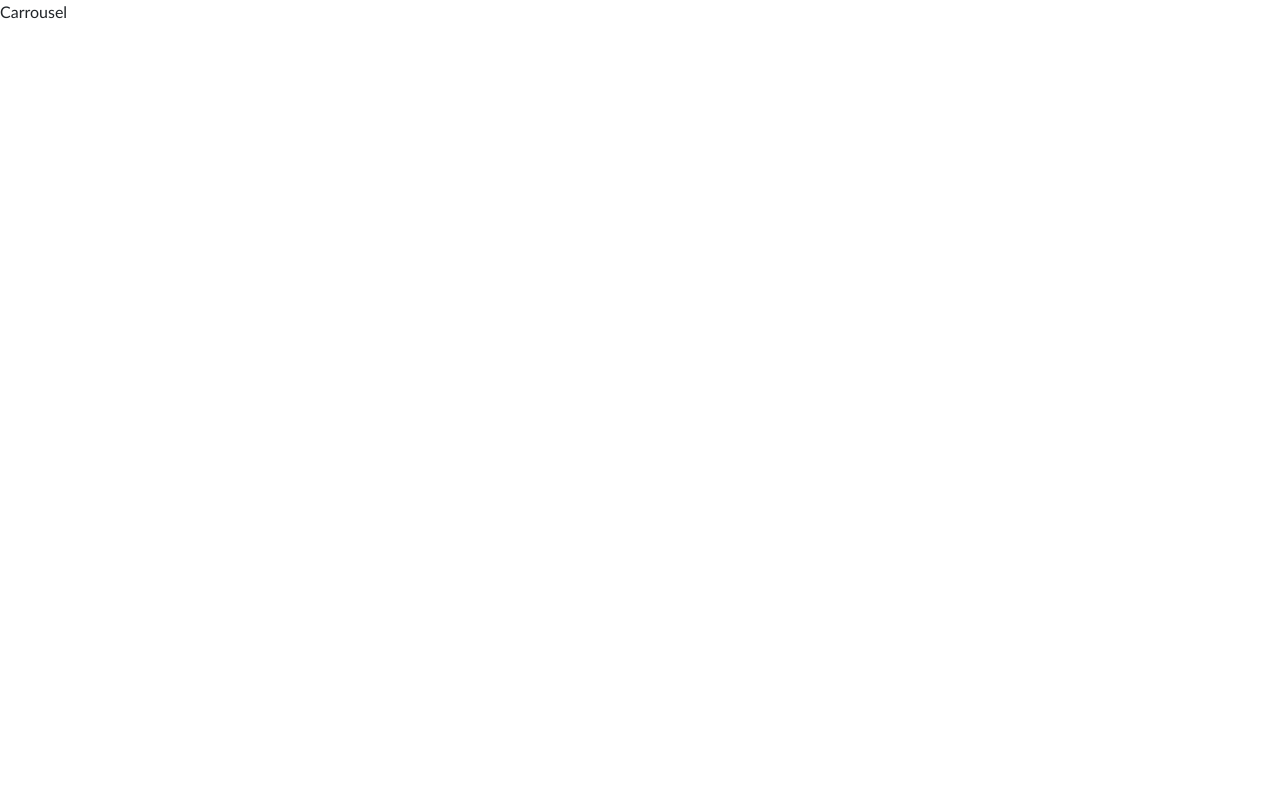
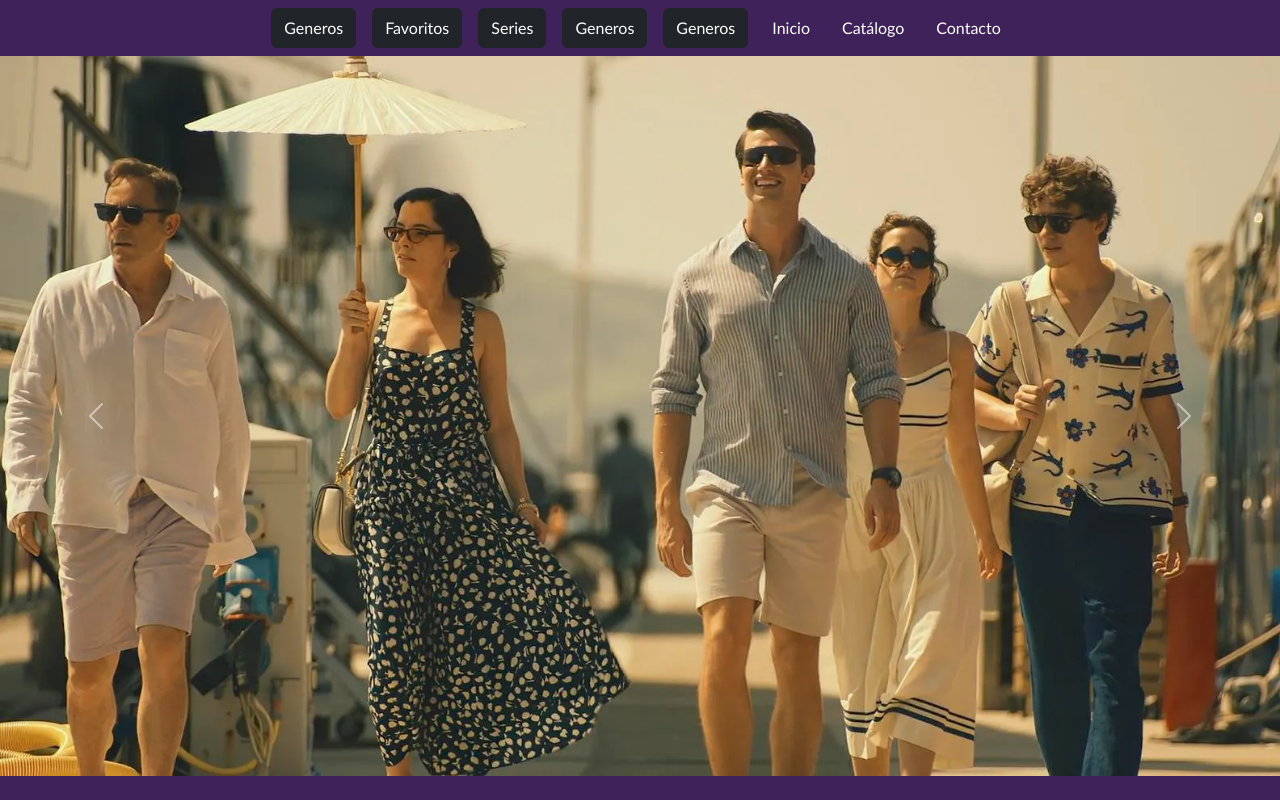
Before and after one commit to Nelly5469/Nesflis, a plain HTML site: page mainPage.html in a window 1280 px wide. Drawn offline with nearby package versions, Linux system fonts and the light colour scheme; a web font is replaced by a local one.

Commit message:
add: carousel

```diff
--- a/mainPage.html
+++ b/mainPage.html
@@ -1,16 +1,51 @@
 <!DOCTYPE html>
 <html lang="en">
+
 <head>
     <meta charset="UTF-8">
     <meta name="viewport" content="width=device-width, initial-scale=1.0">
     <title>Main Page - Nesflis</title>
-    <link href="https://cdn.jsdelivr.net/npm/bootstrap@5.3.3/dist/css/bootstrap.min.css" rel="stylesheet" integrity="sha384-QWTKZyjpPEjISv5WaRU9OFeRpok6YctnYmDr5pNlyT2bRjXh0JMhjY6hW+ALEwIH" crossorigin="anonymous">
+    <link href="https://cdn.jsdelivr.net/npm/bootstrap@5.3.4/dist/css/bootstrap.min.css" rel="stylesheet"
+        integrity="sha384-DQvkBjpPgn7RC31MCQoOeC9TI2kdqa4+BSgNMNj8v77fdC77Kj5zpWFTJaaAoMbC" crossorigin="anonymous">
     <link rel="stylesheet" href="style.css">
 </head>
-<body style="background-color: white;">
-    <div>
-        Carrousel
+
+<body>
+    <nav class="nav nav-bar justify-content-center p-2">
+        <button class="btn btn-dark mx-2">Generos</button>
+        <button class="btn btn-dark mx-2">Favoritos</button>
+        <button class="btn btn-dark mx-2">Series</button>
+        <button class="btn btn-dark mx-2">Generos</button>
+        <button class="btn btn-dark mx-2">Generos</button>
+        <a class="nav-link text-white" href="index.php">Inicio</a>
+        <a class="nav-link text-white" href="catalogo.php">Catálogo</a>
+        <a class="nav-link text-white" href="contacto.php">Contacto</a>
+    </nav>
+    <div id="carouselExample" class="carousel slide">
+        <div class="carousel-inner">
+            <div class="carousel-item active">
+                <img src="/images/theWhiteLotus.webp" class="d-block w-100" alt="...">
+            </div>
+            <div class="carousel-item">
+                <img src="/images/envidiosa.webp" class="d-block w-100" alt="...">
+            </div>
+            <div class="carousel-item">
+                <img src="/images/relatosSalvajes.webp" class="d-block w-100" alt="...">
+            </div>
+        </div>
+        <button class="carousel-control-prev" type="button" data-bs-target="#carouselExample" data-bs-slide="prev">
+            <span class="carousel-control-prev-icon" aria-hidden="true"></span>
+            <span class="visually-hidden">Previous</span>
+        </button>
+        <button class="carousel-control-next" type="button" data-bs-target="#carouselExample" data-bs-slide="next">
+            <span class="carousel-control-next-icon" aria-hidden="true"></span>
+            <span class="visually-hidden">Next</span>
+        </button>
     </div>
+    <script src="https://cdn.jsdelivr.net/npm/bootstrap@5.3.4/dist/js/bootstrap.bundle.min.js"
+        integrity="sha384-YUe2LzesAfftltw+PEaao2tjU/QATaW/rOitAq67e0CT0Zi2VVRL0oC4+gAaeBKu"
+        crossorigin="anonymous"></script>
+    <script src="script.js"></script>
 </body>
-<script src="script.js"></script>
+
 </html>
--- a/style.css
+++ b/style.css
@@ -23,3 +23,7 @@ body{
     background-color: #D94A4A;
     border-color: #D94A4A;
 }
+
+.nav-bar{
+    background-color: #3E2259;
+}
```
Also changed, not shown: images/envidiosa.webp (added), images/relatosSalvajes.webp (added), images/theWhiteLotus.webp (added).
